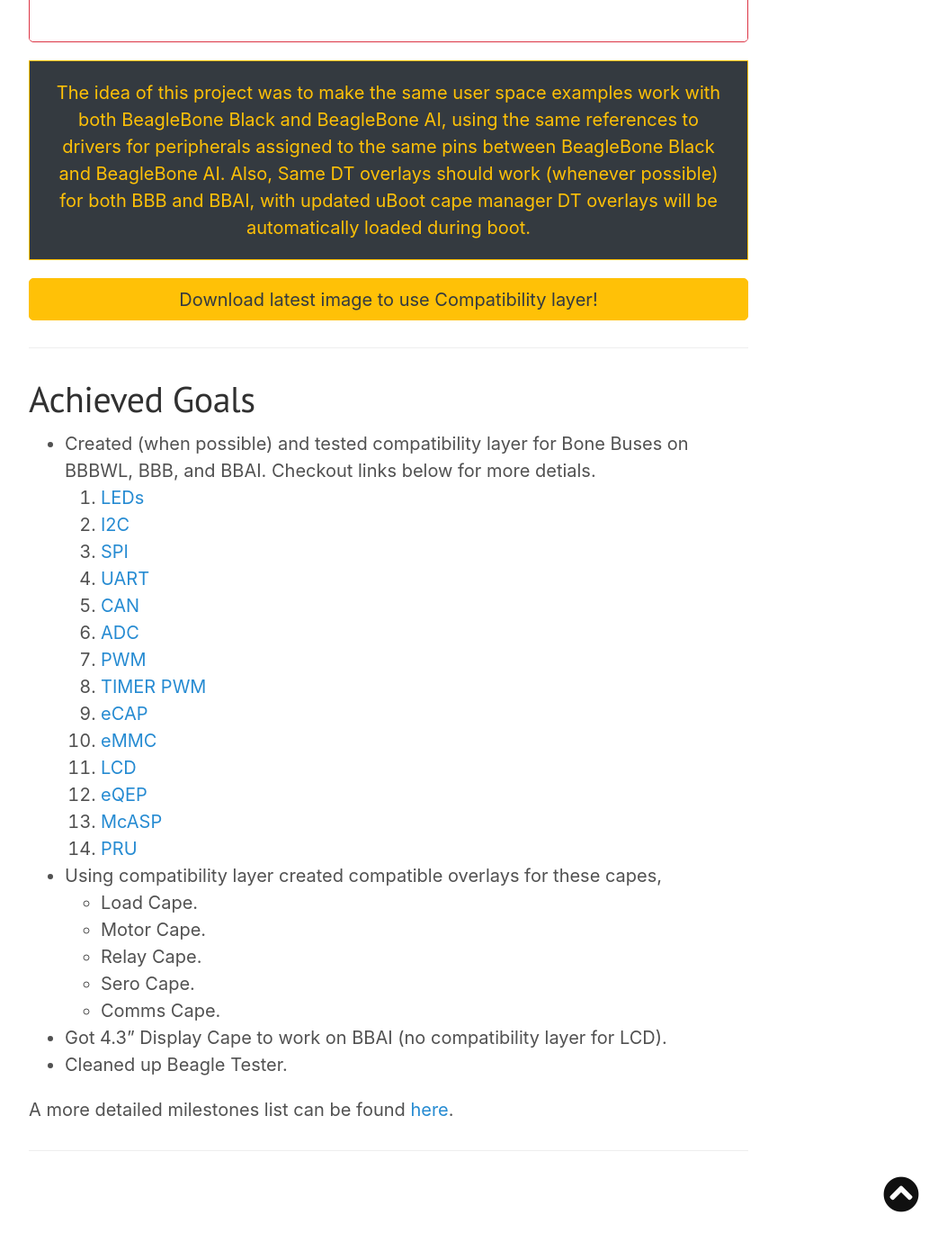
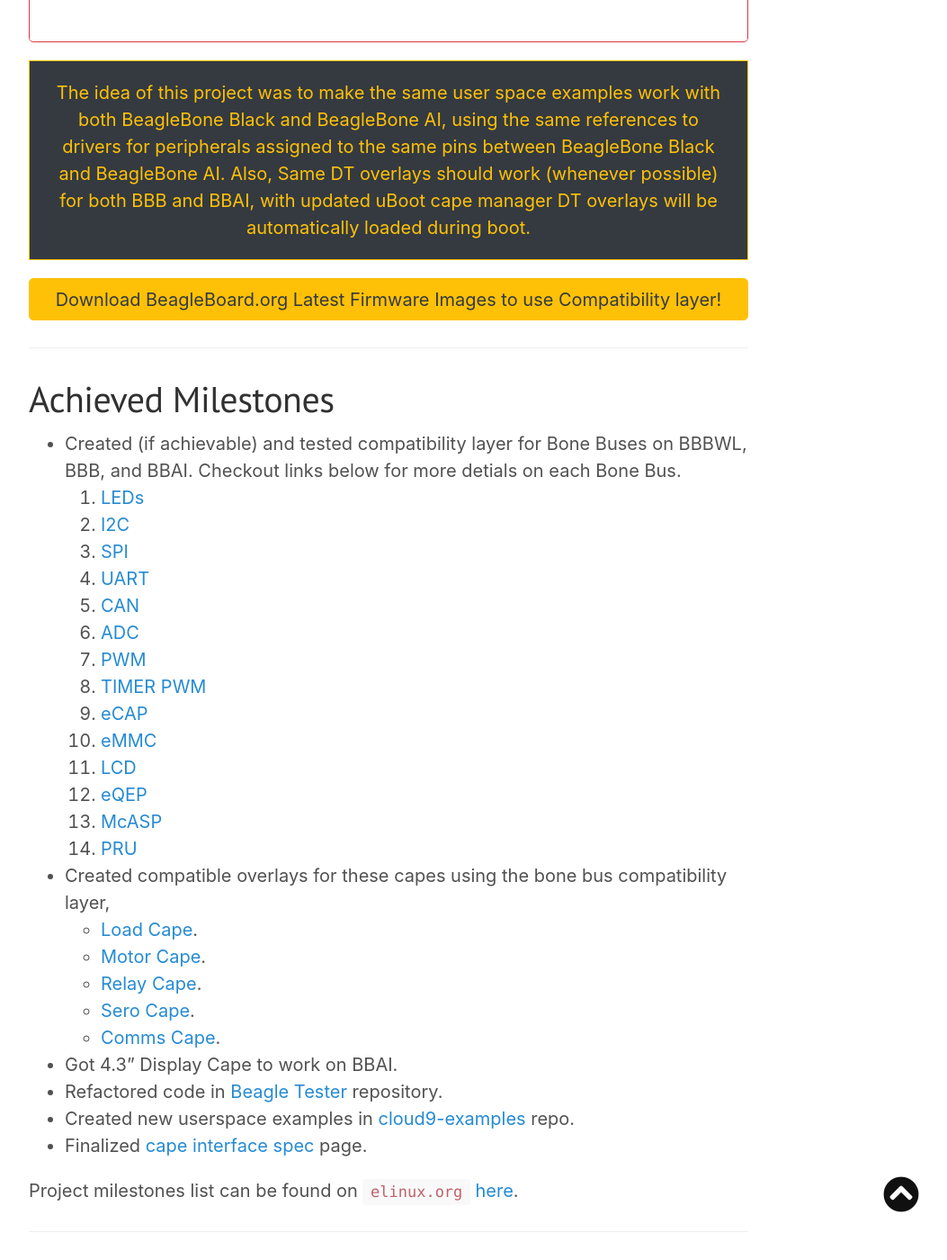
Before and after one commit to lorforlinux/GSoC2020_BeagleBoard.org, a Jekyll site: the page built from index.md, in a window 1280 px wide and 1400 px high, scrolled down 516 px. Shown: the whole window at 90% size, without its empty margins (208-1261 px from the left). Built offline with Jekyll 4.4.1, drawn with Linux system fonts in a browser that asks for light colours; nearby versions of some CDN libraries.

Commit message:
Home: update milestones section

```diff
--- a/index.md
+++ b/index.md
@@ -12,21 +12,21 @@
     The idea of this project was to make the same user space examples work with both
     BeagleBone Black and BeagleBone AI, using the same references to drivers for
     peripherals assigned to the same pins between BeagleBone Black and BeagleBone AI.
-    Also, Same DT overlays should work (whenever possible) for both BBB and BBAI, with updated uBoot cape manager
-    DT overlays will be automatically loaded during boot.
+    Also, Same DT overlays should work (whenever possible) for both BBB and BBAI, with
+    updated uBoot cape manager DT overlays will be automatically loaded during boot.
 </p>
 
 <a href="https://beagleboard.org/latest-images"
     class="btn btn-warning btn-block text-dark"
     role="button" aria-pressed="true" target="_blank">
-    Download latest image to use Compatibility layer!
+    Download BeagleBoard.org Latest Firmware Images to use Compatibility layer!
 </a>
 
 ---
 
-# Achieved Goals
+# Achieved Milestones
 
-- Created (when possible) and tested compatibility layer  for Bone Buses on BBBWL, BBB, and BBAI. Checkout links below for more detials.
+- Created (if achievable) and tested compatibility layer for Bone Buses on BBBWL, BBB, and BBAI. Checkout links below for more detials on each Bone Bus.
     1. [LEDs](https://elinux.org/Beagleboard:BeagleBone_cape_interface_spec#LEDs)
     2. [I2C](https://elinux.org/Beagleboard:BeagleBone_cape_interface_spec#I2C)
     3. [SPI](https://elinux.org/Beagleboard:BeagleBone_cape_interface_spec#SPI)
@@ -41,16 +41,18 @@
     12. [eQEP](https://elinux.org/Beagleboard:BeagleBone_cape_interface_spec#eQEP)
     13. [McASP](https://elinux.org/Beagleboard:BeagleBone_cape_interface_spec#McASP)
     14. [PRU](https://elinux.org/Beagleboard:BeagleBone_cape_interface_spec#PRU)
-- Using compatibility layer created compatible overlays for these capes,
-    - Load Cape.
-    - Motor Cape.
-    - Relay Cape.
-    - Sero Cape.
-    - Comms Cape.
-- Got 4.3" Display Cape to work on BBAI (no compatibility layer for LCD).
-- Cleaned up Beagle Tester.
+- Created compatible overlays for these capes using the bone bus compatibility layer,
+    - [Load Cape](https://github.com/beagleboard/BeagleBoard-DeviceTrees/blob/v4.19.x-ti-overlays/src/arm/overlays/BBORG_LOAD-00A2.dts).
+    - [Motor Cape](https://github.com/beagleboard/BeagleBoard-DeviceTrees/blob/v4.19.x-ti-overlays/src/arm/overlays/BBORG_MOTOR-00A2.dts).
+    - [Relay Cape](https://github.com/beagleboard/BeagleBoard-DeviceTrees/blob/v4.19.x-ti-overlays/src/arm/overlays/BBORG_RELAY-00A2.dts).
+    - [Sero Cape](https://github.com/beagleboard/BeagleBoard-DeviceTrees/blob/v4.19.x-ti-overlays/src/arm/overlays/BBORG_SERVO-00A2.dts).
+    - [Comms Cape](https://github.com/beagleboard/BeagleBoard-DeviceTrees/blob/v4.19.x-ti-overlays/src/arm/overlays/BBORG_COMMS-00A2.dts).
+- Got 4.3" Display Cape to work on BBAI.
+- Refactored code in [Beagle Tester](https://github.com/jadonk/beagle-tester) repository.
+- Created new userspace examples in [cloud9-examples](https://github.com/beagleboard/cloud9-examples) repo.
+- Finalized [cape interface spec](https://elinux.org/Beagleboard:BeagleBone_cape_interface_spec) page.
 
 
-A more detailed milestones list can be found [here](https://elinux.org/BeagleBoard/GSoC/2020_Projects#Milestones).
+Project milestones list can be found on `elinux.org` [here](https://elinux.org/BeagleBoard/GSoC/2020_Projects#Milestones).
 
 ---
```
